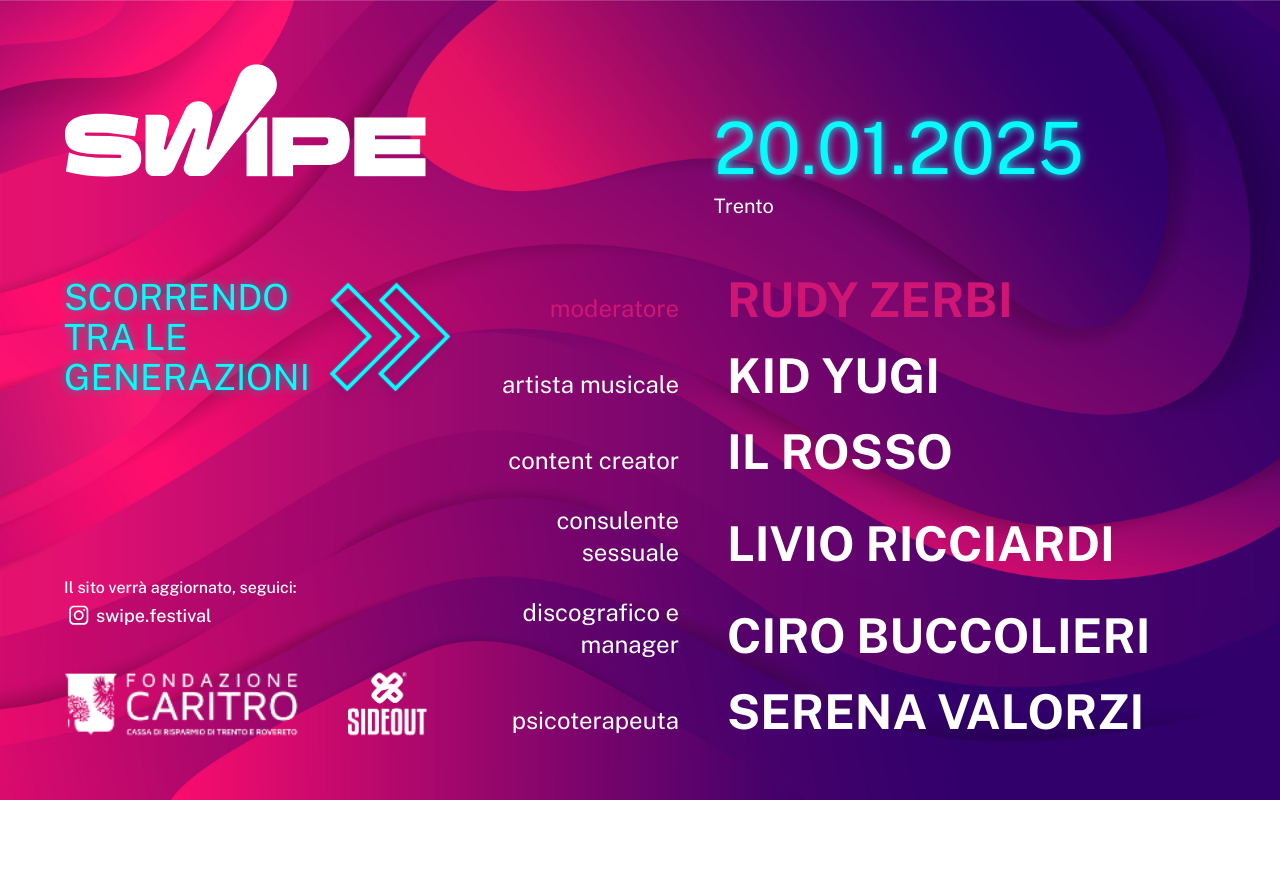
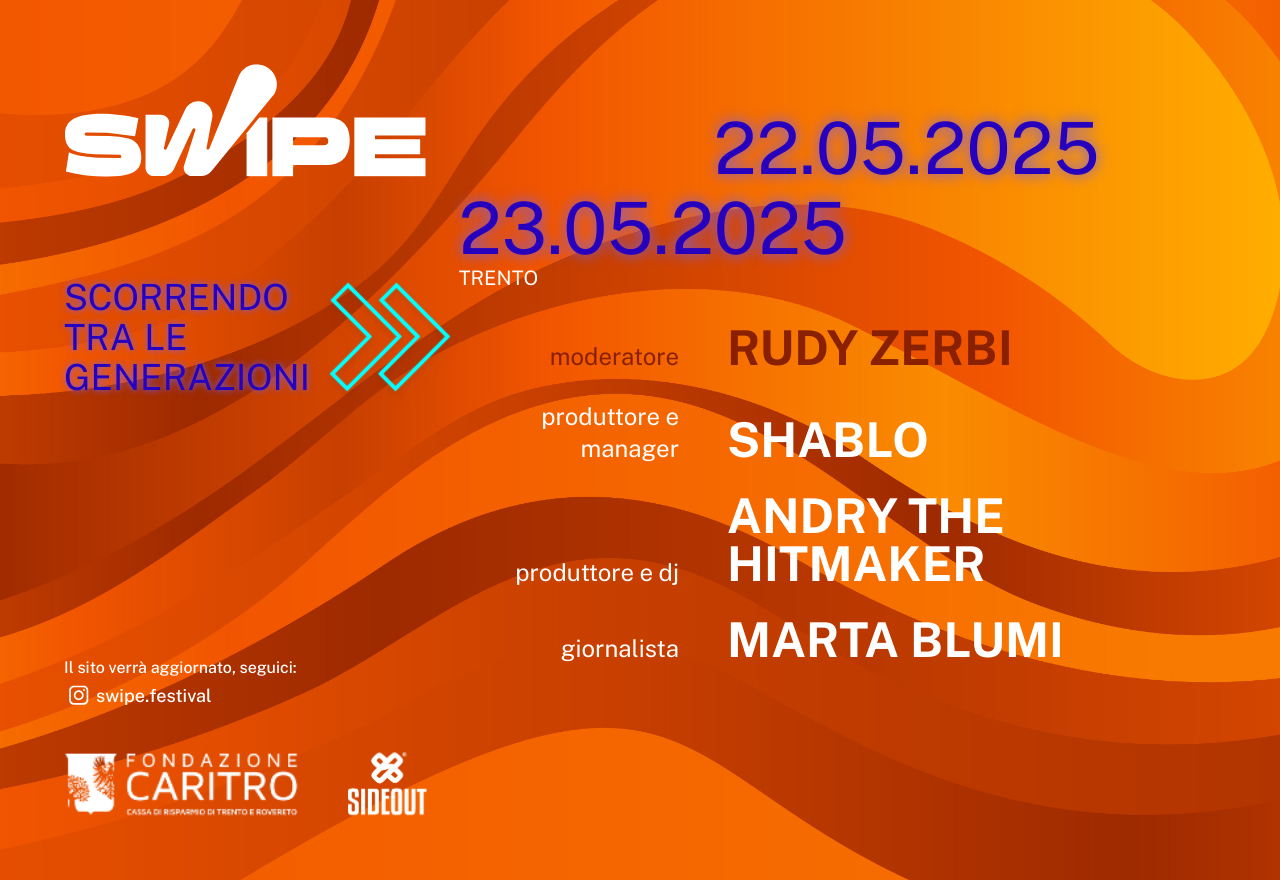
Before and after one commit to MinattiMel/caritro, a Vue app: page / in a window 1280 px wide. Before the commit the page ends 800 px from the top, so only its background shows below. Built offline with nearby package versions, Linux system fonts and the light colour scheme.

Commit message:
splash page gennaio

```diff
--- a/pages/Home.vue
+++ b/pages/Home.vue
@@ -16,7 +16,7 @@
             <Footer/>
         </div>-->
 
-    <div class="font-sans grid gap-8 xl:grid-cols-3 p-8 lg:p-16 bg-[url('/assets/bg.png')] bg-no-repeat bg-cover bg-center min-h-screen min-w-screen text-white">
+    <div class="font-sans grid gap-8 xl:grid-cols-3 p-8 lg:p-16 bg-[url('/assets/ospiti-gennaio/bg2.jpg')] bg-no-repeat bg-cover bg-center min-h-screen min-w-screen text-white">
 
         <header>
             <svg class="mb-20 max-w-lg xl:max-w-2xl xl:w-full" viewBox="0 0 224 70">
@@ -35,24 +35,27 @@
                     <path id="path4" fill="#ffffff" stroke="none" d="M 223.410004 44.240005 L 223.410004 33.059998 L 179.339996 33.059998 L 179.339996 69.369995 L 223.410004 69.369995 L 223.410004 58.190002 L 192.110001 58.190002 L 192.110001 55.820007 L 219.980011 55.820007 L 219.980011 46.509995 L 192.110001 46.509995 L 192.110001 44.240005 L 223.410004 44.240005 Z"/>
                 </g>
             </svg>
-            <h1 class="flex items-center uppercase text-3xl xl:text-4xl text-secondary mb-4 [text-shadow:0px_0px_9px_#00A3A3]"><span class="sr-only">Swipe</span> Scorrendo tra le generazioni <img class="w-24 xl:w-40 drop-shadow-lg" alt="" src="/assets/arrows.svg"></h1>
-            <!--<p class="text-xl">Confronto tra giovani e adulti <br> sulle sfide nell'era digitale</p>
-            <p class="text-xl">Biglietti disponibili dal 16 dicembre 2024</p>-->
+            <h1 class="flex items-center uppercase text-3xl xl:text-4xl text-septenary mb-4 [text-shadow:0px_0px_6px_#725cf7]"><span class="sr-only">Swipe</span> Scorrendo tra le generazioni <img class="w-24 xl:w-40 drop-shadow-lg" alt="" src="/assets/arrows.svg"></h1>
+            <p class="text-xl block invisible">Confronto tra giovani e adulti <br> sulle sfide nell'era digitale</p>
+            <p class="text-xl block invisible">Biglietti disponibili dal 16 dicembre 2024</p>
         </header>
         <div class="xl:justify-self-end flex flex-col gap-8 xl:col-start-2 xl:col-span-2 xl:row-span-2">
             <div class="grid gap-2 xl:grid-cols-3 xl:pt-12">
-                <p class="xl:col-start-2 xl:col-span-2 text-3xl lg:text-5xl xl:text-7xl 2xl:text-8xl text-secondary [text-shadow:0px_0px_9px_#07fbfb]">20.01.2025</p>
-                <p class="xl:col-start-2 xl:col-span-2 text-xl 2xl:text-3xl">Trento</p>
+                <p class="xl:col-start-2 xl:col-span-2 text-3xl lg:text-5xl xl:text-7xl 2xl:text-8xl text-septenary [text-shadow:0px_0px_14px_#725cf7]">22.05.2025</p>
+                <div class="">
+                <p class="xl:col-start-2 xl:col-span-2 text-3xl lg:text-5xl xl:text-7xl 2xl:text-8xl text-septenary [text-shadow:0px_0px_14px_#725cf7]">23.05.2025</p>
+                <p class="uppercase xl:col-start- text-xl 2xl:text-3xl">Trento</p>
+                </div>
             </div>
             <div class="mt-auto">
                 <h2 class="sr-only">Programma</h2>
                 <ul class="lowercase text-xl lg:text-2xl xl:text-right space-y-3 lg:space-y-7">
-                    <li class="text-primary lg:grid items-end gap-12 grid-cols-3">Moderatore <strong class="text-left col-span-2 uppercase lg:text-5xl 2xl:text-7xl">Rudy Zerbi</strong></li>
-                    <li class="lg:grid items-end gap-12 grid-cols-3">Artista musicale <strong class="text-left col-span-2 uppercase lg:text-5xl 2xl:text-7xl">Kid Yugi</strong></li>
-                    <li class="lg:grid items-end gap-12 grid-cols-3">Content creator <strong class="text-left col-span-2 uppercase lg:text-5xl 2xl:text-7xl">Il Rosso</strong></li>
-                    <li class="lg:grid items-end gap-12 grid-cols-3">Consulente sessuale <strong class="text-left col-span-2 uppercase lg:text-5xl 2xl:text-7xl">Livio Ricciardi</strong></li>
-                    <li class="lg:grid items-end gap-12 grid-cols-3">Discografico e manager <strong class="text-left col-span-2 uppercase lg:text-5xl 2xl:text-7xl">Ciro Buccolieri</strong></li>
-                    <li class="lg:grid items-end gap-12 grid-cols-3">Psicoterapeuta <strong class="text-left col-span-2 uppercase lg:text-5xl 2xl:text-7xl">Serena Valorzi</strong></li>
+                    <li class="text-octonary lg:grid items-end gap-12 grid-cols-3">Moderatore <strong class="text-left col-span-2 uppercase lg:text-5xl 2xl:text-7xl">Rudy Zerbi</strong></li>
+                    <li class="lg:grid items-end gap-12 grid-cols-3">Produttore e manager <strong class="text-left col-span-2 uppercase lg:text-5xl 2xl:text-7xl">Shablo</strong></li>
+                    <li class="lg:grid items-end gap-12 grid-cols-3">Produttore e dj <strong class="text-left col-span-2 uppercase lg:text-5xl 2xl:text-7xl">Andry the Hitmaker</strong></li>
+                    <li class="lg:grid items-end gap-12 grid-cols-3">Giornalista <strong class="text-left col-span-2 uppercase lg:text-5xl 2xl:text-7xl">Marta Blumi</strong></li>
+                    <li class="block invisible lg:grid items-end gap-12 grid-cols-3">Direttore artistico <strong class="text-left col-span-2 uppercase lg:text-5xl 2xl:text-7xl">Marco Masoli</strong></li>
+                    <li class="block invisible lg:grid items-end gap-12 grid-cols-3">Lavoro <strong class="text-left col-span-2 uppercase lg:text-5xl 2xl:text-7xl">Michele Nudo</strong></li>
                 </ul>
             </div>
         </div>
--- a/tailwind.config.js
+++ b/tailwind.config.js
@@ -16,7 +16,10 @@ export default {
                 tertiary: '#801b72',
                 quaternary: '#df0d78',
                 quinary: '#8c0876',
-                sextiary: '#7805ff'
+                sextiary: '#7805ff',
+                septenary: '#2600bd',
+                octonary: '#892000'
+
             }
         }
     },
```
Also changed, not shown: assets/ospiti-gennaio/bg2.jpg (added).
